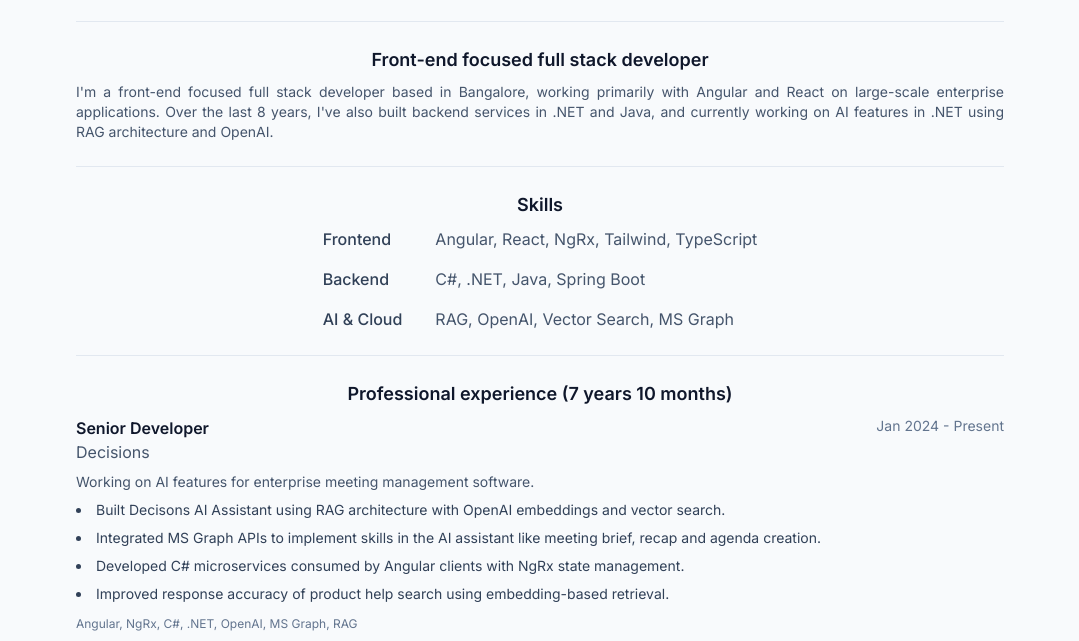
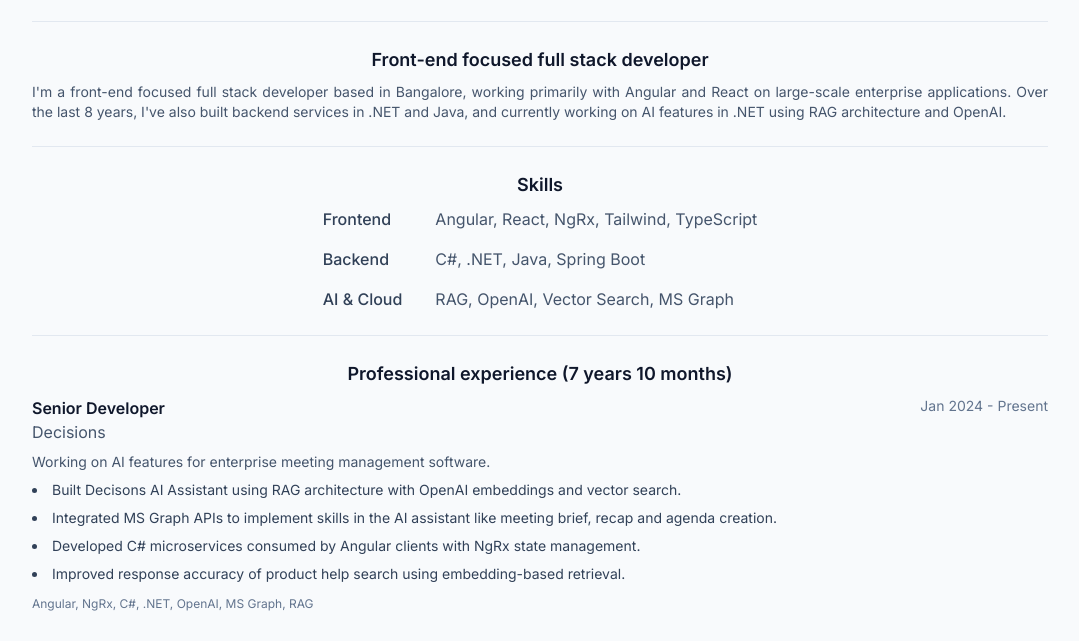
Before and after one commit to Senthamizhselven/cv, a website: page index.html in a window 1280 px wide. Shown: the part 135-776 px from the top of the page, without its empty margins (100-1179 px from the left). Drawn offline with Linux system fonts and the light colour scheme.

Commit message:
updated padding

```diff
--- a/index.html
+++ b/index.html
@@ -26,7 +26,7 @@
 		<link rel="stylesheet" href="index.css" />
 	</head>
 	<body class="inter-regular bg-slate-50 text-slate-900 my-10">
-		<main class="mx-auto max-w-5xl px-6 md:px-12">
+		<main class="mx-auto max-w-5xl px-1">
 			<!-- hero starts -->
 			<header class="inter-title">
 				<div class="flex justify-center">
```
Also changed, not shown: index.css.
